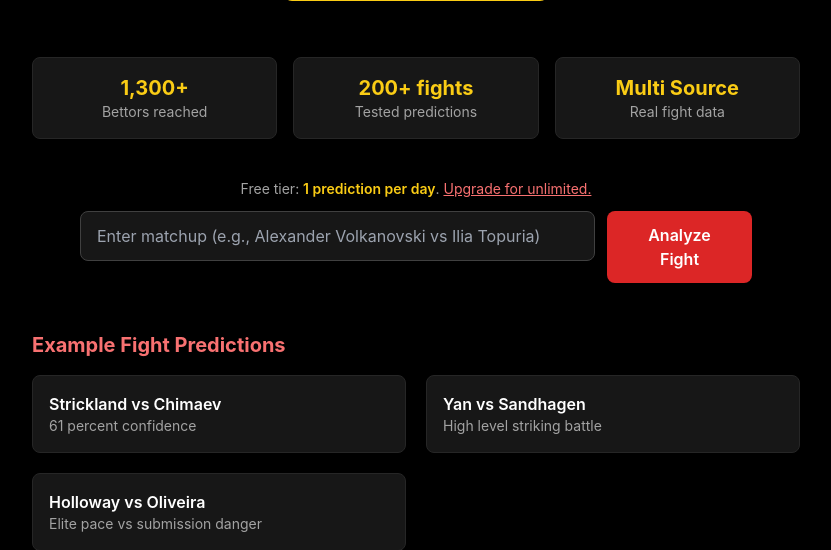
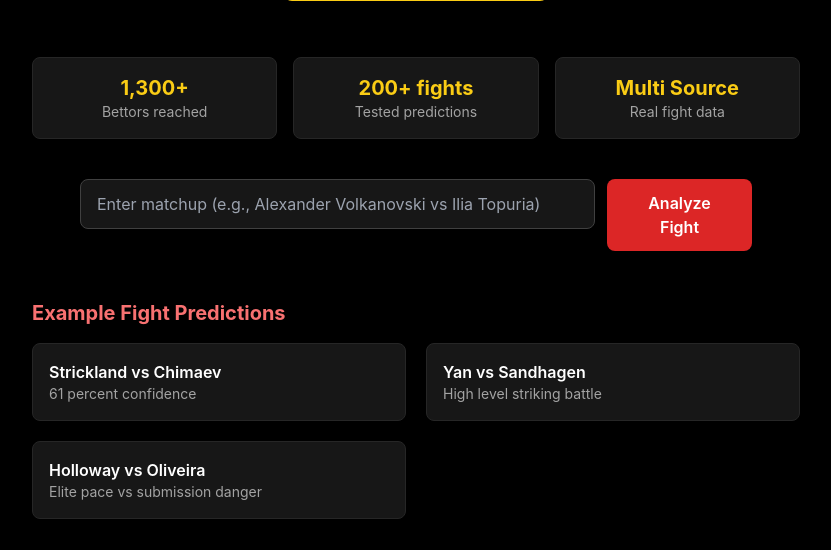
Before and after one commit to jtorres-1/combatIQ, a Flask app: page / in a window 1280 px wide. Shown: the part 352-902 px from the top of the page, without its empty margins (224-1055 px from the left). Run offline with Flask 3, Linux system fonts and the light colour scheme; some libraries are stand-ins or nearby versions.

Commit message:
Update index.html

```diff
--- a/templates/index.html
+++ b/templates/index.html
@@ -48,17 +48,6 @@
 </head>
 
 <body class="min-h-screen flex flex-col items-center px-4">
-
-  {% set stats1 = stats1 or {} %}
-  {% set stats2 = stats2 or {} %}
-  {% set fighter1 = fighter1 or "" %}
-  {% set fighter2 = fighter2 or "" %}
-  {% set confidence = confidence or None %}
-  {% set height1_pct = height1_pct or 50 %}
-  {% set height2_pct = height2_pct or 50 %}
-  {% set reach1_pct = reach1_pct or 50 %}
-  {% set reach2_pct = reach2_pct or 50 %}
-
 
   <!-- NAVIGATION -->
   <nav class="w-full max-w-6xl border-b border-neutral-800 py-4 flex justify-between items-center">
@@ -153,12 +142,6 @@
   <!-- MATCHUP FORM -->
   <section class="w-full max-w-2xl text-center">
 
-    <p class="text-sm text-neutral-400 mb-3">
-      Free tier: <span class="text-yellow-400 font-semibold">1 prediction per day</span>.
-      <a href="/upgrade" class="text-red-400 underline">Upgrade for unlimited.</a>
-    </p>
-
-
     <form method="POST" class="flex flex-col sm:flex-row gap-3 w-full justify-center">
 
       <div class="relative w-full">
@@ -235,11 +218,10 @@
            src="{{ (stats1.get('image') or url_for('static','fighters/fighter_placeholder.jpg')) | safe }}"
            alt="{{ fighter1 }}">
       <h3 class="text-xl font-semibold mt-3 text-red-400">{{ fighter1 }}</h3>
-      <p><strong class="text-yellow-400">Record:</strong> {{ stats1.get('record','N/A') }}</p>
-      <p><strong class="text-yellow-400">Height:</strong> {{ stats1.get('height','N/A') }}</p>
-      <p><strong class="text-yellow-400">Reach:</strong> {{ stats1.get('reach','N/A') }}</p>
-      <p><strong class="text-yellow-400">Stance:</strong> {{ stats1.get('stance','N/A') }}</p>
-
+      <p><strong class="text-yellow-400">Record:</strong> {{ stats1.record }}</p>
+      <p><strong class="text-yellow-400">Height:</strong> {{ stats1.height }}</p>
+      <p><strong class="text-yellow-400">Reach:</strong> {{ stats1.reach }}</p>
+      <p><strong class="text-yellow-400">Stance:</strong> {{ stats1.stance }}</p>
     </div>
 
     <div class="bg-neutral-900 p-4 rounded-xl border border-neutral-700 text-center">
@@ -247,11 +229,10 @@
            src="{{ (stats2.get('image') or url_for('static','fighters/fighter_placeholder.jpg')) | safe }}"
            alt="{{ fighter2 }}">
       <h3 class="text-xl font-semibold mt-3 text-red-400">{{ fighter2 }}</h3>
-      <p><strong class="text-yellow-400">Record:</strong> {{ stats2.get('record','N/A') }}</p>
-      <p><strong class="text-yellow-400">Height:</strong> {{ stats2.get('height','N/A') }}</p>
-      <p><strong class="text-yellow-400">Reach:</strong> {{ stats2.get('reach','N/A') }}</p>
-      <p><strong class="text-yellow-400">Stance:</strong> {{ stats2.get('stance','N/A') }}</p>
-
+      <p><strong class="text-yellow-400">Record:</strong> {{ stats2.record }}</p>
+      <p><strong class="text-yellow-400">Height:</strong> {{ stats2.height }}</p>
+      <p><strong class="text-yellow-400">Reach:</strong> {{ stats2.reach }}</p>
+      <p><strong class="text-yellow-400">Stance:</strong> {{ stats2.stance }}</p>
     </div>
 
   </div>
```
